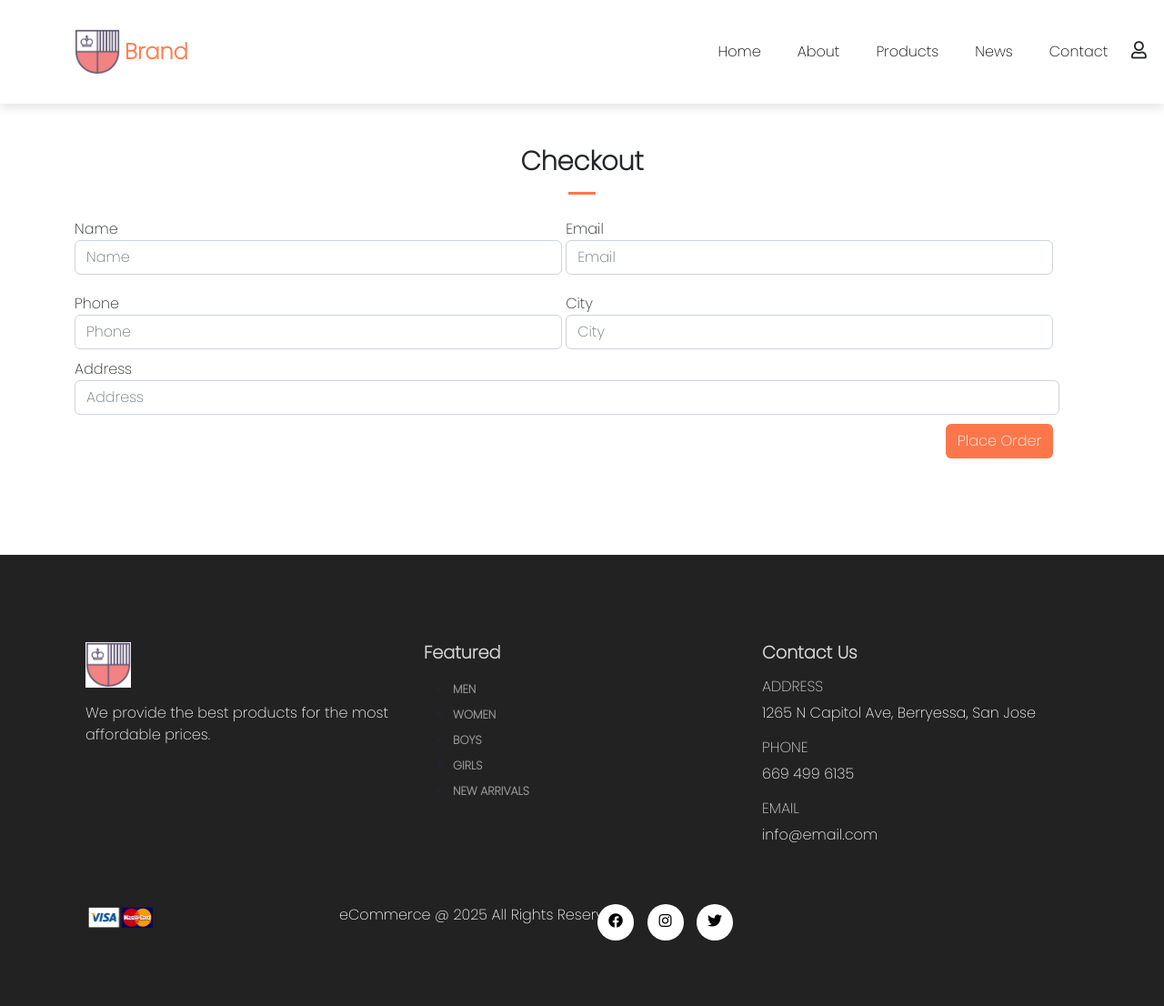
After one commit to leoAshu/eCommerce-website, a PHP site: page /checkout.html in a window 1280 px wide. The commit adds this page. Shown: the whole page at 91% size. Run offline with PHP 8.4, Linux system fonts and the light colour scheme.

Commit message:
adds and designs checkout page

```diff
--- a/assets/css/style.css
+++ b/assets/css/style.css
@@ -537,3 +537,26 @@ th:last-child {
     height: 80px;
     margin-right: 10px;
 }
+
+
+/* Checkout */
+#checkout-form .checkout-small-element {
+    display: inline-block;
+    width: 48%;
+    margin: 10px auto;
+}
+
+#checkout-form .checkout-large-element {
+    width: 97%;
+}
+
+#checkout-form .checkout-btn-container {
+    margin: 10px;
+    text-align: right;
+    margin-right: 40px;
+}
+
+#checkout-form #checkout-btn {
+    color: #FFF;
+    background-color: #FB774B;
+}
--- /dev/null
+++ b/checkout.html
@@ -0,0 +1,168 @@
+<!DOCTYPE html>
+<html lang="en">
+<head>
+    <meta charset="UTF-8">
+    <meta http-equiv="X-UA-Compatible" content="IE=edge">
+    <meta name="viewport" content="width=device-width, initial-scale=1.0">
+    <title>Home</title>
+
+    <!-- Bootstrap -->
+    <link href="https://cdn.jsdelivr.net/npm/bootstrap@5.2.2/dist/css/bootstrap.min.css" rel="stylesheet" integrity="sha384-Zenh87qX5JnK2Jl0vWa8Ck2rdkQ2Bzep5IDxbcnCeuOxjzrPF/et3URy9Bv1WTRi" crossorigin="anonymous">
+
+    <!-- FontAwesome -->
+    <link rel="stylesheet" href="https://use.fontawesome.com/releases/v5.15.4/css/all.css" integrity="sha384-DyZ88mC6Up2uqS4h/KRgHuoeGwBcD4Ng9SiP4dIRy0EXTlnuz47vAwmeGwVChigm" crossorigin="anonymous"/>
+
+    <!-- Stylesheet -->
+    <link rel="stylesheet" href="assets/css/style.css"/>
+</head>
+<body>
+
+    <!-- Navbar -->
+    <nav class="navbar navbar-expand-lg bg-white py-3 fixed-top">
+        <div class="container">
+
+            <img class="logo" src="assets/imgs/logo.png"/>
+            <h2 class="brand">Brand</h2>
+
+            <button class="navbar-toggler" type="button" data-bs-toggle="collapse" data-bs-target="#navbarSupportedContent" aria-controls="navbarSupportedContent" aria-expanded="false" aria-label="Toggle navigation">
+                <span class="navbar-toggler-icon"></span>
+            </button>
+
+            <div class="collapse navbar-collapse nav-buttons" id="navbarSupportedContent">
+                <ul class="navbar-nav me-auto mb-2 mb-lg-0">
+
+                    <li class="nav-item">
+                        <a class="nav-link" href="index.html">Home</a>
+                    </li>
+
+                    <li class="nav-item">
+                        <a class="nav-link" href="#">About</a>
+                    </li>
+
+                    <li class="nav-item">
+                        <a class="nav-link" href="shop.html">Products</a>
+                    </li>
+
+                    <li class="nav-item">
+                        <a class="nav-link" href="#">News</a>
+                    </li>
+
+                    <li class="nav-item">
+                        <a class="nav-link" href="#">Contact</a>
+                    </li>
+
+                    <li class="nav-item">
+                        <i class="fas fa-user"></i>
+                    </li>
+
+                </ul>
+            </div>
+        </div>
+    </nav>
+
+    <!-- Checkout -->
+    <section class="my-5 py-5">
+
+        <div class="container text-center mt-3 pt-5">
+            <h2 class="form-weight-bold">Checkout</h2>
+            <hr class="mx-auto">
+        </div>
+
+        <div class="mx-auto container">
+            <form id="checkout-form">
+
+                <div class="form-group checkout-small-element">
+                    <label>Name</label>
+                    <input type="text" class="form-control" id="checkout-name" name="name" placeholder="Name" required/>
+                </div>
+
+                <div class="form-group checkout-small-element">
+                    <label>Email</label>
+                    <input type="email" class="form-control" id="checkout-email" name="email" placeholder="Email" required/>
+                </div>
+
+                <div class="form-group checkout-small-element">
+                    <label>Phone</label>
+                    <input type="tel" class="form-control" id="checkout-phone" name="phone" placeholder="Phone" required/>
+                </div>
+
+                <div class="form-group checkout-small-element">
+                    <label>City</label>
+                    <input type="text" class="form-control" id="checkout-city" name="city" placeholder="City" required/>
+                </div>
+
+                <div class="form-group checkout-large-element">
+                    <label>Address</label>
+                    <input type="text" class="form-control" id="checkout-address" name="address" placeholder="Address" required/>
+                </div>
+
+                <div class="form-group checkout-btn-container">
+                    <input type="submit" class="btn" id="checkout-btn" value="Place Order"/>
+                </div>
+
+            </form>
+        </div>
+
+    </section>
+
+
+    <!-- Footer -->
+    <footer class="mt-5 py-5">
+        <div class="row container mx-auto pt-5">
+
+            <div class="footer-one col-lg-4 col-md-8 col-sm-12">
+                <img class="logo" src="assets/imgs/logo-dark.png"/>
+                <p class="pt-3">We provide the best products for the most affordable prices.</p>
+            </div>
+
+            <div class="footer-one col-lg-4 col-md-8 col-sm-12">
+                <h5 class="pb-2">Featured</h5>
+                <ul class="text-uppercase">
+                    <li><a href="#">Men</a></li>
+                    <li><a href="#">Women</a></li>
+                    <li><a href="#">Boys</a></li>
+                    <li><a href="#">Girls</a></li>
+                    <li><a href="#">New Arrivals</a></li>
+                </ul>
+            </div>
+
+            <div class="footer-one col-lg-4 col-md-8 col-sm-12">
+                <h5 class="pb-2">Contact Us</h5>
+                <div>
+                    <h6 class="text-uppercase">Address</h6>
+                    <p>1265 N Capitol Ave, Berryessa, San Jose</p>
+                </div>
+                <div>
+                    <h6 class="text-uppercase">Phone</h6>
+                    <p>669 499 6135</p>
+                </div>
+                <div>
+                    <h6 class="text-uppercase">Email</h6>
+                    <p>info@email.com</p>
+                </div>
+            </div>
+
+        </div>
+
+        <div class="copyright mt-5">
+            <div class="row container mx-auto">
+                <div class="col-lg-3 col-md-5 col-sm-12 mb-4">
+                    <img src="assets/imgs/payment.png"/>
+                </div>
+                <div class="col-lg-3 col-md-5 col-sm-12 mb-4 text-nowrap">
+                    <p>eCommerce @ 2025 All Rights Reserved</p>
+                </div>
+                <div class="col-lg-3 col-md-5 col-sm-12 mb-4">
+                    <a href="#"><i class="fab fa-facebook"></i></a>
+                    <a href="#"><i class="fab fa-instagram"></i></a>
+                    <a href="#"><i class="fab fa-twitter"></i></a>
+                </div>
+            </div>
+        </div>
+
+    </footer>
+
+    <!-- Bootstrap -->
+    <script src="https://cdn.jsdelivr.net/npm/bootstrap@5.2.2/dist/js/bootstrap.bundle.min.js" integrity="sha384-OERcA2EqjJCMA+/3y+gxIOqMEjwtxJY7qPCqsdltbNJuaOe923+mo//f6V8Qbsw3" crossorigin="anonymous"></script>
+</body>
+</html>
```
